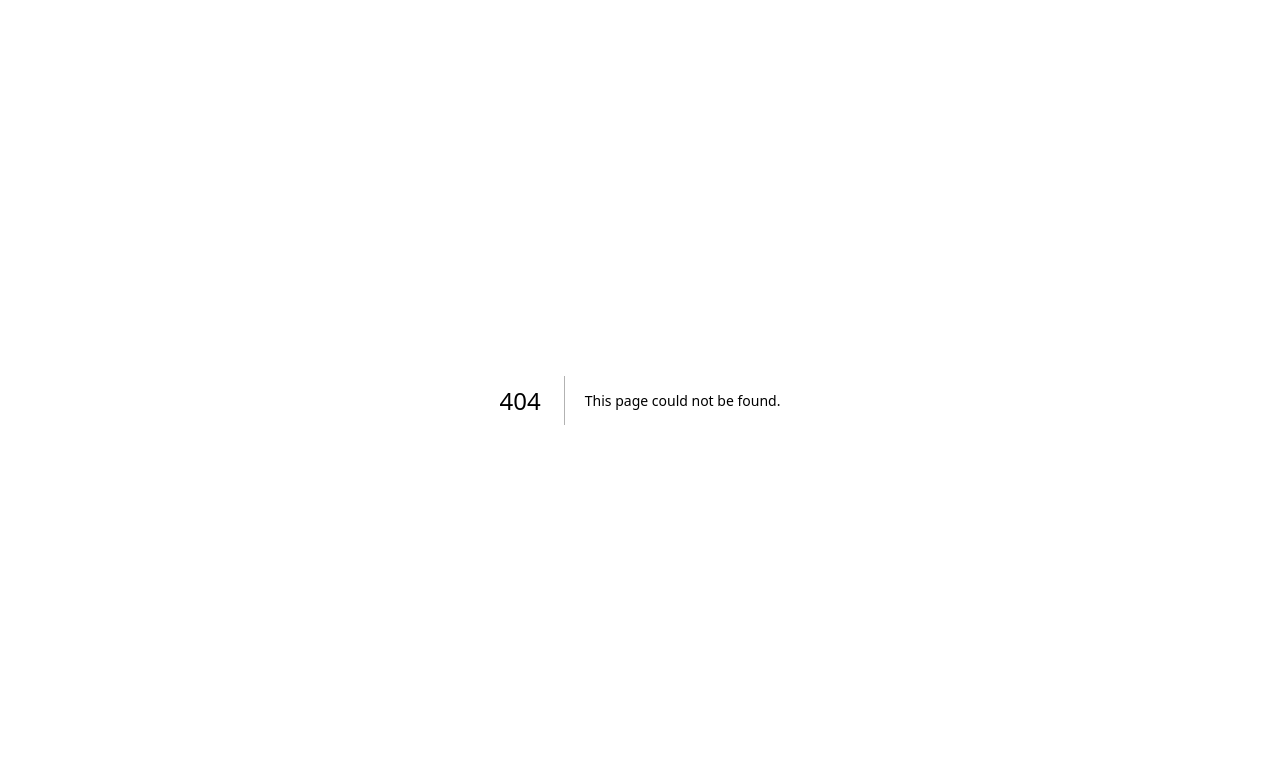
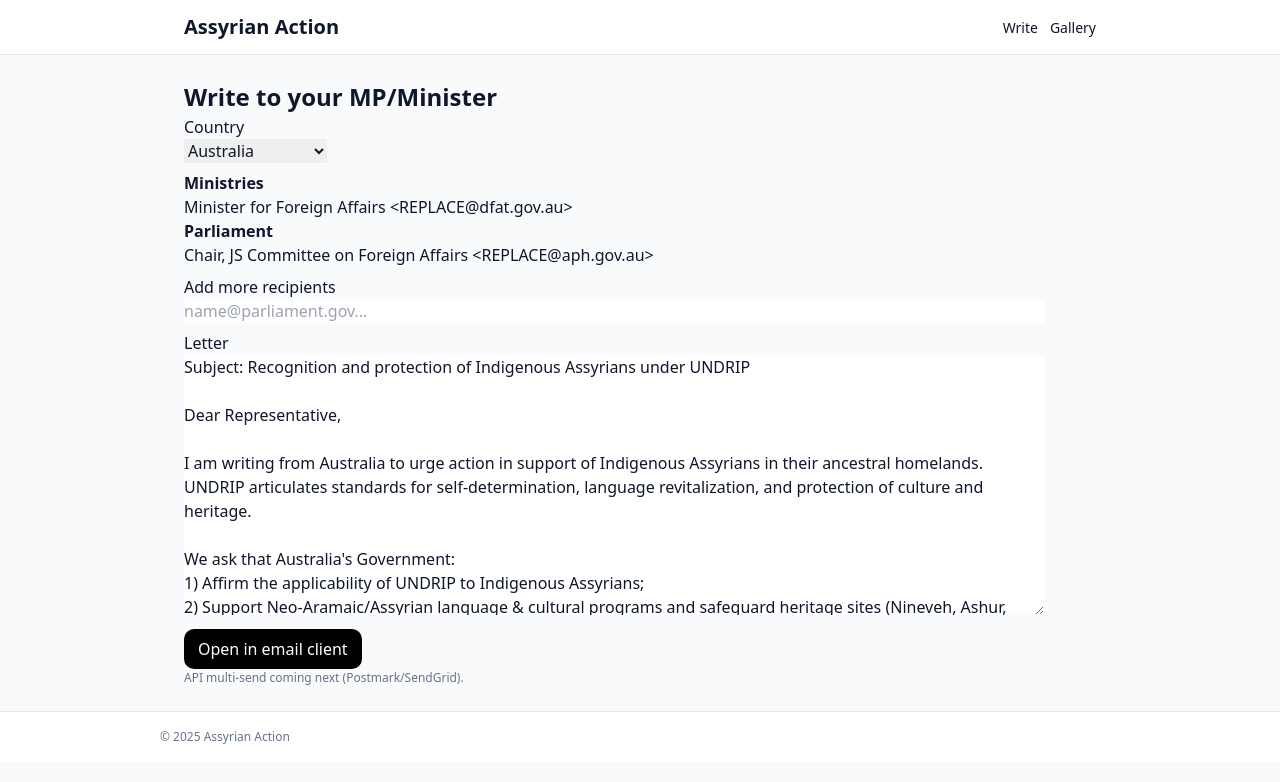
Before and after one commit to Roberttheone/assyrianaction.com, a Next.js app: page /action/write in a window 1280 px wide. Before the commit this address had no page. Shown: the top 782 px of the page. Built offline with nearby package versions, Linux system fonts and the light colour scheme.

Commit message:
Add files via upload

```diff
--- /dev/null
+++ b/app/action/write/page.tsx
@@ -0,0 +1,41 @@
+'use client'
+import { useEffect, useMemo, useState } from 'react'
+import recipients from '../../data/recipients.json'
+type Target={name:string,email:string}; type Grouped={ [k:string]:Target[] }
+const template=(country:string)=>`Subject: Recognition and protection of Indigenous Assyrians under UNDRIP
+
+Dear Representative,
+
+I am writing from ${country} to urge action in support of Indigenous Assyrians in their ancestral homelands. UNDRIP articulates standards for self‑determination, language revitalization, and protection of culture and heritage.
+
+We ask that ${country}'s Government:
+1) Affirm the applicability of UNDRIP to Indigenous Assyrians;
+2) Support Neo‑Aramaic/Assyrian language & cultural programs and safeguard heritage sites (Nineveh, Ashur, Nimrud);
+3) Prioritize at‑risk Assyrian communities in foreign policy and assistance.
+
+Sincerely,
+[Your name]
+[City]`
+export default function Page(){
+  const [country,setCountry]=useState<'AU'|'UK'|'US'|'OTHER'>('AU')
+  const [targets,setTargets]=useState<Grouped>({}); const [extra,setExtra]=useState('')
+  const [body,setBody]=useState(template('Australia'))
+  useEffect(()=>{ const label=country==='AU'?'Australia':country==='UK'?'United Kingdom':country==='US'?'United States':'Your Country'
+    setBody(template(label)); if(country==='OTHER'){setTargets({})}else{ // @ts-ignore
+      const preset=(recipients as any)[country]; setTargets((preset?.groups||{}) as Grouped) } },[country])
+  const allEmails=useMemo(()=>{ const preset=Object.values(targets).flat().map(t=>t.email)
+    const extraList=extra?extra.split(/[;,]+/).map(s=>s.trim()).filter(Boolean):[]; return [...preset,...extraList]},[targets,extra])
+  const mailto=useMemo(()=>{ const params=new URLSearchParams({subject:'Recognition and protection of Indigenous Assyrians under UNDRIP',body})
+    return `mailto:${allEmails.join(',')}?${params.toString()}` },[allEmails,body])
+  return (<div style={{maxWidth:860}}>
+    <h1 style={{fontSize:24,fontWeight:700}}>Write to your MP/Minister</h1>
+    <label>Country<br/><select value={country} onChange={e=>setCountry(e.target.value as any)}>
+      <option value="AU">Australia</option><option value="UK">United Kingdom</option><option value="US">United States</option><option value="OTHER">Other</option>
+    </select></label>
+    {!!Object.keys(targets).length && (<div style={{marginTop:8}}>{Object.entries(targets).map(([g,list])=>(<div key={g}><b>{g}</b><ul>{list.map(t=>(<li key={t.email}>{t.name} &lt;{t.email}&gt;</li>))}</ul></div>))}</div>)}
+    <div style={{marginTop:8}}><label>Add more recipients<br/><input placeholder="name@parliament.gov..." value={extra} onChange={e=>setExtra(e.target.value)} style={{width:'100%'}}/></label></div>
+    <div style={{marginTop:8}}><label>Letter<br/><textarea value={body} onChange={e=>setBody(e.target.value)} style={{width:'100%',height:260}}/></label></div>
+    <div style={{marginTop:8}}><a href={mailto} style={{padding:'8px 14px',background:'black',color:'white',borderRadius:10,display:'inline-block'}}>Open in email client</a></div>
+    <p style={{fontSize:12,color:'#64748b'}}>API multi‑send coming next (Postmark/SendGrid).</p>
+  </div>)
+}
--- /dev/null
+++ b/app/data/recipients.json
@@ -0,0 +1,53 @@
+{
+  "AU": {
+    "country": "Australia",
+    "groups": {
+      "Ministries": [
+        {
+          "name": "Minister for Foreign Affairs",
+          "email": "REPLACE@dfat.gov.au"
+        }
+      ],
+      "Parliament": [
+        {
+          "name": "Chair, JS Committee on Foreign Affairs",
+          "email": "REPLACE@aph.gov.au"
+        }
+      ]
+    }
+  },
+  "UK": {
+    "country": "United Kingdom",
+    "groups": {
+      "FCDO": [
+        {
+          "name": "Minister for the Middle East",
+          "email": "REPLACE@fcdo.gov.uk"
+        }
+      ],
+      "Parliament": [
+        {
+          "name": "Chair, Foreign Affairs Committee",
+          "email": "REPLACE@parliament.uk"
+        }
+      ]
+    }
+  },
+  "US": {
+    "country": "United States",
+    "groups": {
+      "Senate": [
+        {
+          "name": "SFRC Majority Staff",
+          "email": "REPLACE@foreign.senate.gov"
+        }
+      ],
+      "House": [
+        {
+          "name": "HFAC Majority Staff",
+          "email": "REPLACE@mail.house.gov"
+        }
+      ]
+    }
+  }
+}
--- /dev/null
+++ b/app/gallery/page.tsx
@@ -0,0 +1 @@
+const IMAGES=[{title:'Lamassu — The Met (CC0)',url:'https://images.metmuseum.org/CRDImages/an/original/DP120929.jpg',src:'https://www.metmuseum.org/art/collection/search/322610'},{title:'Jerwan Aqueduct — Wikimedia (CC BY-SA 4.0)',url:'https://upload.wikimedia.org/wikipedia/commons/9/9c/Jerwan_Aqueduct.jpg',src:'https://commons.wikimedia.org/wiki/File:Jerwan_Aqueduct.jpg'},{title:'Relief panel (Ashurnasirpal II) — The Met (CC0)',url:'https://images.metmuseum.org/CRDImages/an/original/DP375421.jpg',src:'https://www.metmuseum.org/art/collection/search/322613'}];export default function Gallery(){return(<div><h1 style={{fontSize:24,fontWeight:700}}>Gallery</h1><div style={{display:'grid',gap:16,gridTemplateColumns:'repeat(auto-fill,minmax(260px,1fr))'}}>{IMAGES.map(img=>(<figure key={img.url} style={{background:'white',padding:12,borderRadius:16,boxShadow:'0 1px 6px rgba(0,0,0,.06)'}}><img src={img.url} alt={img.title} style={{width:'100%',height:220,objectFit:'cover',borderRadius:12}}/><figcaption style={{fontSize:12,marginTop:8}}><div style={{fontWeight:600}}>{img.title}</div><a href={img.src} target='_blank'>Source & credit</a></figcaption></figure>))}</div></div>)}
--- /dev/null
+++ b/app/globals.css
@@ -0,0 +1 @@
+@tailwind base;@tailwind components;@tailwind utilities;body{font-family:system-ui;background:#f8fafc;color:#0f172a}
--- /dev/null
+++ b/app/layout.tsx
@@ -0,0 +1,22 @@
+import "./globals.css"
+export const metadata = { title: "Assyrian Action" };
+export default function RootLayout({ children }: { children: React.ReactNode }) {
+  return (
+    <html lang="en">
+      <body>
+        <header style={{background:'white',borderBottom:'1px solid #e2e8f0'}}>
+          <div style={{maxWidth:960,margin:'0 auto',padding:'12px 24px',display:'flex',justifyContent:'space-between',alignItems:'center'}}>
+            <a href="/" style={{fontWeight:800,fontSize:20}}>Assyrian Action</a>
+            <nav style={{display:'flex',gap:12,fontSize:14}}>
+              <a className="hover:underline" href="/action/write">Write</a><a className="hover:underline" href="/gallery">Gallery</a>
+            </nav>
+          </div>
+        </header>
+        <main style={{maxWidth:960,margin:'0 auto',padding:'24px'}}>{children}</main>
+        <footer style={{borderTop:'1px solid #e2e8f0',padding:'16px 24px',background:'white'}}>
+          <div style={{maxWidth:960,margin:'0 auto',fontSize:12,color:'#64748b'}}>© 2025 Assyrian Action</div>
+        </footer>
+      </body>
+    </html>
+  );
+}
--- /dev/null
+++ b/app/page.tsx
@@ -0,0 +1 @@
+export default function Home(){return(<div><h1 style={{fontSize:32,fontWeight:800}}>Assyrian Action</h1><p style={{maxWidth:700,marginTop:8}}>Mobilize for Indigenous Assyrian rights—write to your representatives, cite UNDRIP, and protect language & heritage.</p><ul style={{marginTop:16}}><li><a href='/action/write'>Write to your MP/Minister</a></li><li><a href='/gallery'>Gallery</a></li></ul></div>)}
```
